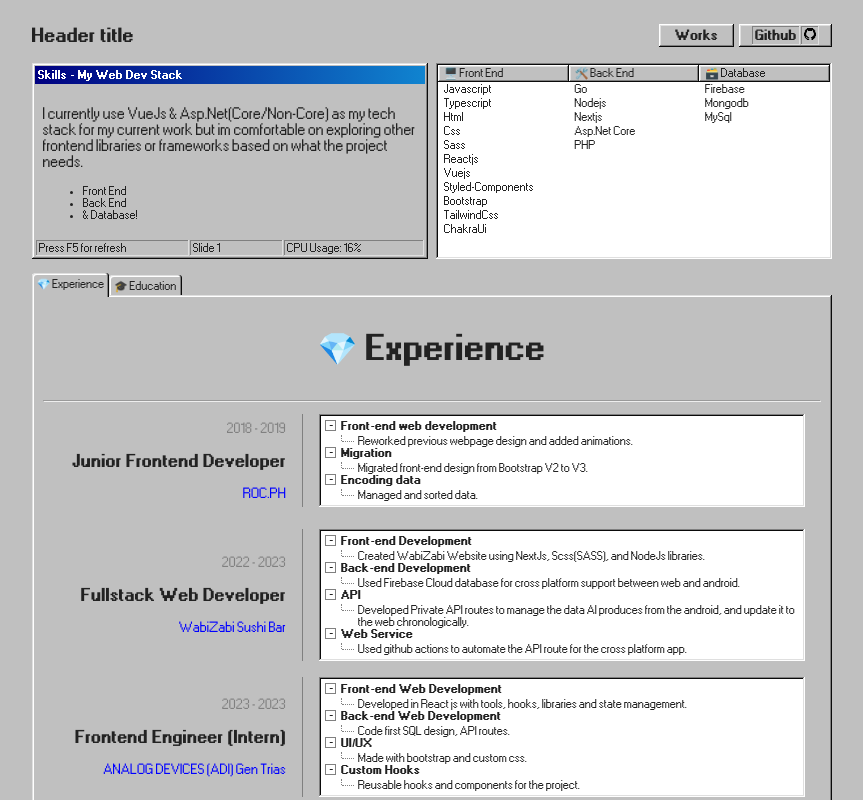
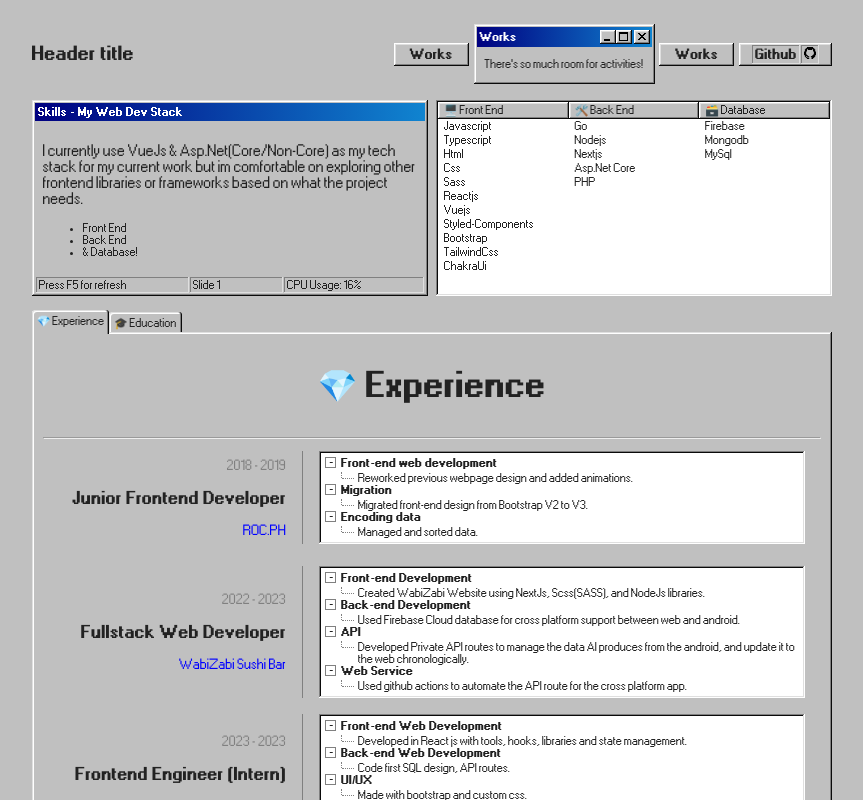
Before and after one commit to JacobSaucelo/98-cob-portfolio, a Next.js app: page / in a window 1280 px wide. Shown: the top 800 px of the page, without its empty margins (208-1071 px from the left). Built offline with nearby package versions, Linux system fonts and the light colour scheme.

Commit message:
added PopCardConstruction

```diff
--- a/components/essentials/Essentials.Navbar.tsx
+++ b/components/essentials/Essentials.Navbar.tsx
@@ -1,5 +1,6 @@
 import Image from "next/image";
 import styles from "./Essentials.Navbar.module.css";
+import ReusablesPopCardConstruction from "../reusables/Reusables.PopCardConstruction";
 
 const EssentialsNavbar = () => {
   return (
@@ -8,6 +9,7 @@
         Header title
       </label>
       <aside className={styles.NavbarActions}>
+        <ReusablesPopCardConstruction btnText="Works" title="Works" />
         <button>Works</button>
         <button>
           <div className="status-bar">
--- /dev/null
+++ b/components/reusables/Reusables.PopCardConstruction.module.css
@@ -0,0 +1,5 @@
+.ReusablesPopCardConstructionContainer {
+  position: fixed;
+  background-color: red;
+  z-index: 100;
+}
--- /dev/null
+++ b/components/reusables/Reusables.PopCardConstruction.tsx
@@ -0,0 +1,36 @@
+import React from "react";
+import styles from "./Reusables.PopCardConstruction.module.css";
+
+interface ReusablesPopCardConstructionType {
+  title: String;
+  btnText: String;
+}
+
+const ReusablesPopCardConstruction = ({
+  title,
+  btnText,
+}: ReusablesPopCardConstructionType) => {
+  return (
+    <>
+      <button>{btnText}</button>
+
+      <section>
+        <div className="window">
+          <div className="title-bar">
+            <div className="title-bar-text">{title}</div>
+            <div className="title-bar-controls">
+              <button aria-label="Minimize"></button>
+              <button aria-label="Maximize"></button>
+              <button aria-label="Close"></button>
+            </div>
+          </div>
+          <div className="window-body">
+            <p>There&apos;s so much room for activities!</p>
+          </div>
+        </div>
+      </section>
+    </>
+  );
+};
+
+export default ReusablesPopCardConstruction;
--- a/components/sections/Contact/Section.Contact.tsx
+++ b/components/sections/Contact/Section.Contact.tsx
@@ -62,6 +62,7 @@
               </li>
               <li>
                 <span className={styles.ChatJacob}>Jacob:</span>{" "}
+                <a href="https://github.com/jacobsaucelo">
                   <button>
                     <div className="status-bar">
                       <p className="status-bar-field">Github</p>
@@ -75,6 +76,8 @@
                       </p>
                     </div>
                   </button>
+                </a>
+                <a href="https://ph.linkedin.com/in/jacob-saucelo-594622286">
                   <button>
                     <div className="status-bar">
                       <p className="status-bar-field">Linked In</p>
@@ -88,6 +91,7 @@
                       </p>
                     </div>
                   </button>
+                </a>
               </li>
             </ul>
           </div>
```
Lines whose indentation alone changed are shown as unchanged.
